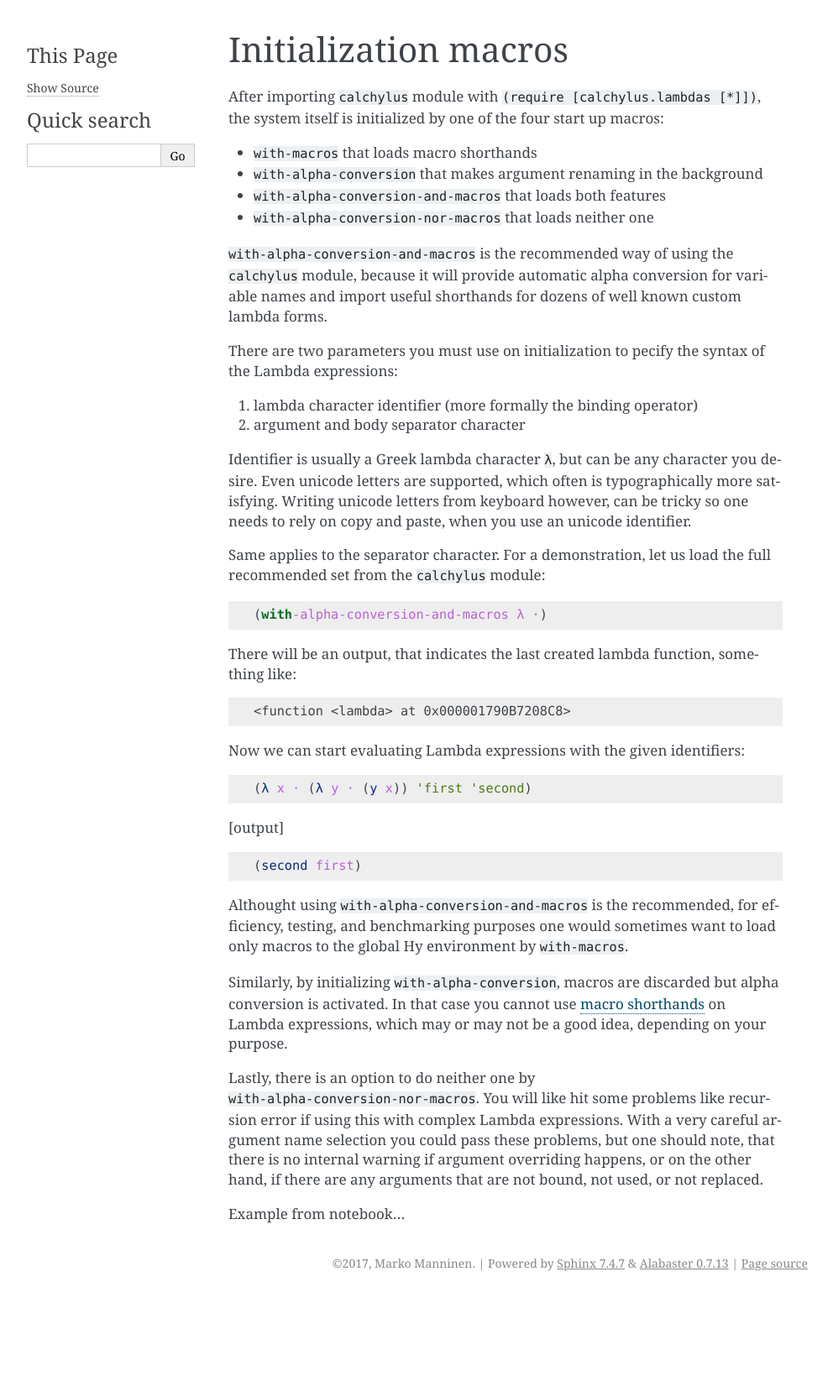
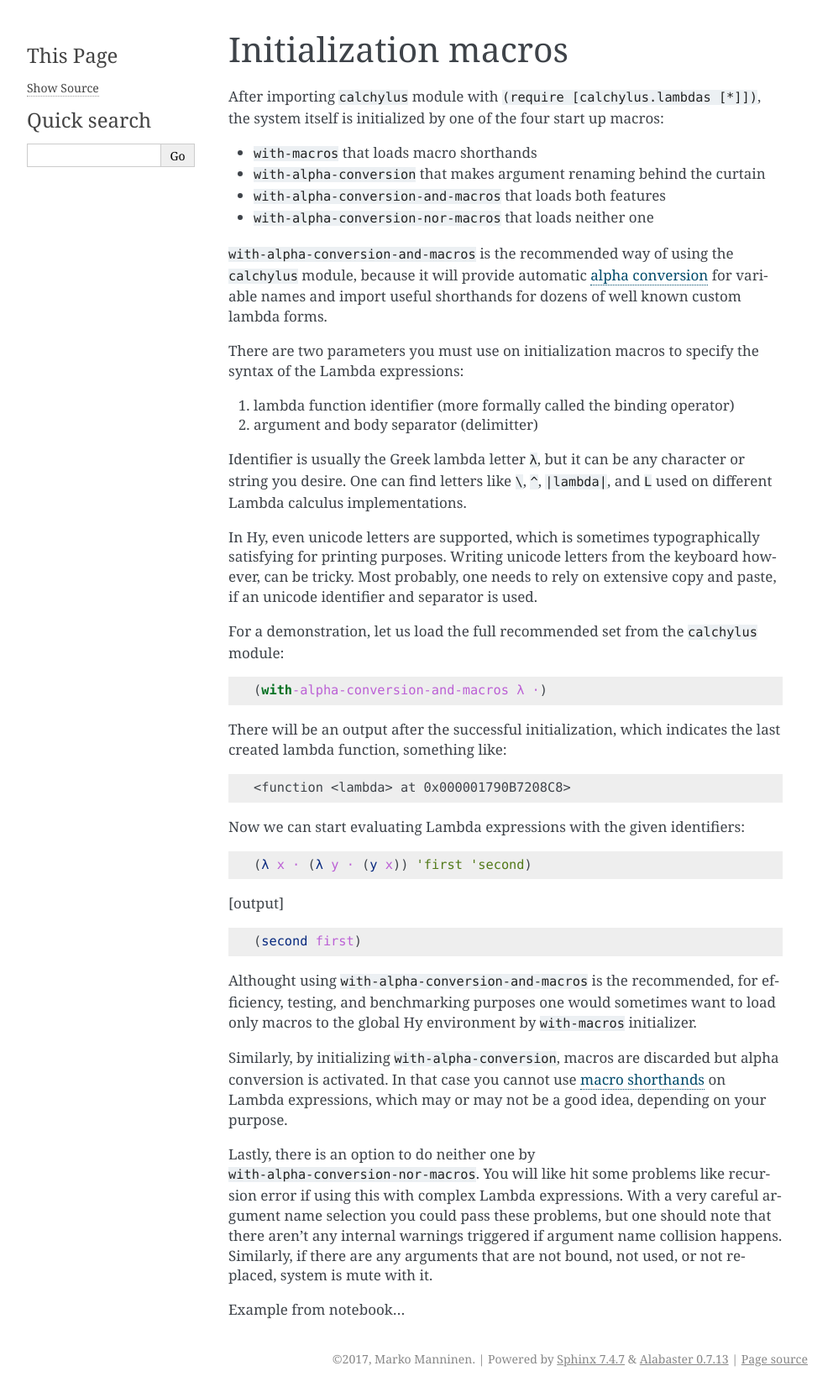
Before and after one commit to markomanninen/calchylus, a Sphinx documentation site: the page built from doc/inits.rst, in a window 1280 px wide. Shown: the whole page at 84% size, without its empty margins (148-1140 px from the left). Built offline with Sphinx 7.4.7, drawn with Linux system fonts in a browser that asks for light colours; before the commit the page ends 1544 px from its top, so only the background shows below that.

Commit message:
small text improvements

```diff
--- a/doc/index.rst
+++ b/doc/index.rst
@@ -2,7 +2,7 @@
 Welcome to Calchylus's documentation!
 =====================================
 
-Calchylus is a computer installable `Hy`_ module that is used to evaluate
+``calchylus`` is a computer installable `Hy`_ module that is used to evaluate
 Lambda expressions, and furthermore through this documentation, shine light to
 the basics of Lambda calculus (also written as λ-calculus).
 
--- a/doc/inits.rst
+++ b/doc/inits.rst
@@ -6,35 +6,39 @@ After importing ``calchylus`` module with ``(require [calchylus.lambdas [*]])``,
 the system itself is initialized by one of the four start up macros:
 
 - ``with-macros`` that loads macro shorthands
-- ``with-alpha-conversion`` that makes argument renaming in the background
+- ``with-alpha-conversion`` that makes argument renaming behind the curtain
 - ``with-alpha-conversion-and-macros`` that loads both features
 - ``with-alpha-conversion-nor-macros`` that loads neither one
 
 ``with-alpha-conversion-and-macros`` is the recommended way of using the
-``calchylus`` module, because it will provide automatic alpha conversion for
+``calchylus`` module, because it will provide automatic `alpha conversion`_ for
 variable names and import useful shorthands for dozens of well known custom
 lambda forms.
 
-There are two parameters you must use on initialization to pecify the syntax of
-the Lambda expressions:
+There are two parameters you must use on initialization macros to specify the
+syntax of the Lambda expressions:
 
-1. lambda character identifier (more formally the binding operator)
-2. argument and body separator character
+1. lambda function identifier (more formally called the binding operator)
+2. argument and body separator (delimitter)
 
-Identifier is usually a Greek lambda character ``λ``, but can be any character
-you desire. Even unicode letters are supported, which often is typographically
-more satisfying. Writing unicode letters from keyboard however, can be tricky
-so one needs to rely on copy and paste, when you use an unicode identifier.
+Identifier is usually the Greek lambda letter ``λ``, but it can be any character
+or string you desire. One can find letters like ``\``, ``^``, ``|lambda|``, and
+``L`` used on different Lambda calculus implementations.
 
-Same applies to the separator character. For a demonstration, let us load the
-full recommended set from the ``calchylus`` module:
+In Hy, even unicode letters are supported, which is sometimes typographically
+satisfying for printing purposes. Writing unicode letters from the keyboard
+however, can be tricky. Most probably, one needs to rely on extensive copy and
+paste, if an unicode identifier and separator is used.
+
+For a demonstration, let us load the full recommended set from the ``calchylus``
+module:
 
 .. code-block:: hylang
 
 	(with-alpha-conversion-and-macros λ ·)
 
-There will be an output, that indicates the last created lambda function,
-something like:
+There will be an output after the successful initialization, which indicates the
+last created lambda function, something like:
 
 .. code-block:: text
 
@@ -54,11 +58,10 @@ Now we can start evaluating Lambda expressions with the given identifiers:
 
 Althought using ``with-alpha-conversion-and-macros`` is the recommended, for
 efficiency, testing, and benchmarking purposes one would sometimes want to load
-only macros to the global Hy environment by ``with-macros``.
+only macros to the global Hy environment by ``with-macros`` initializer.
 
-Similarly, by initializing ``with-alpha-conversion``, macros
-are discarded but alpha conversion is activated. In that case you cannot use
-`macro shorthands <http://calchylus.readthedocs.io/en/latest/macros.html>`__
+Similarly, by initializing ``with-alpha-conversion``, macros are discarded but
+alpha conversion is activated. In that case you cannot use `macro shorthands`_
 on Lambda expressions, which may or may not be a good idea, depending on your
 purpose.
 
@@ -66,10 +69,15 @@ Lastly, there is an option to do neither one by
 ``with-alpha-conversion-nor-macros``. You will like hit some problems like
 recursion error if using this with complex Lambda expressions. With a very
 careful argument name selection you could pass these problems, but one should
-note, that there is no internal warning if argument overriding happens, or on
-the other hand, if there are any arguments that are not bound, not used, or not
-replaced.
+note that there aren't any internal warnings triggered if argument name collision
+happens. Similarly, if there are any arguments that are not bound, not used,
+or not replaced, system is mute with it.
 
 Example from notebook...
 
 .. |Output:| replace:: [output]
+
+.. _macro shorthands: http://calchylus.readthedocs.io/en/latest/macros.html
+.. _alpha conversion: http://calchylus.readthedocs.io/en/latest/evaluation.html
+
+.. |lambda| unicode:: U+1D706 .. mathematical lambda sign
--- a/doc/intro.rst
+++ b/doc/intro.rst
@@ -2,7 +2,7 @@
 Introduction
 ============
 
-Calchylus is a computer installable `Hy`_ module that is used to evaluate
+``calchylus`` is a computer installable `Hy`_ module that is used to evaluate
 Lambda expressions, and furthermore through this documentation, shine light to
 the basics of Lambda calculus (also written as λ-calculus).
 
```
